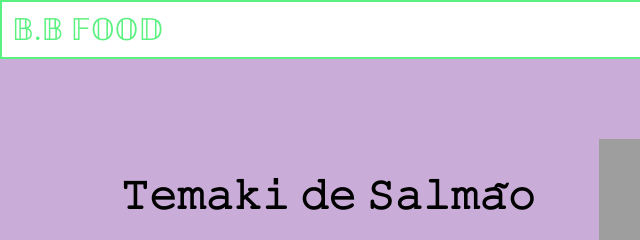
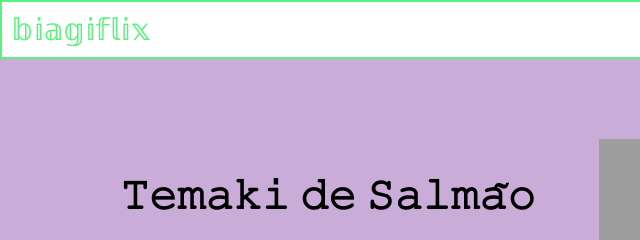
Before and after one commit to bebf1b/biagiflix, a plain HTML site: page index.html in a window 1280 px wide. Shown: the top 240 px of the page, 0-640 px from the left. Drawn offline with Linux system fonts and the light colour scheme; grey boxes are pictures that could not be loaded.

Commit message:
mudança de B.B FOOD para biagiflix

```diff
--- a/index.html
+++ b/index.html
@@ -2,12 +2,12 @@
 
 <head>
     <link rel="stylesheet" href="styles.css" />
-    <title>B.B food</title>
+    <title>biagiflix</title>
 </head>
 
 <body>
 
-    <header>𝔹.𝔹 𝔽𝕆𝕆𝔻</header>
+    <header>𝕓𝕚𝕒𝕘𝕚𝕗𝕝𝕚𝕩</header>
 
     <section class="chamada">
         <div class="chamada-texto">
```
